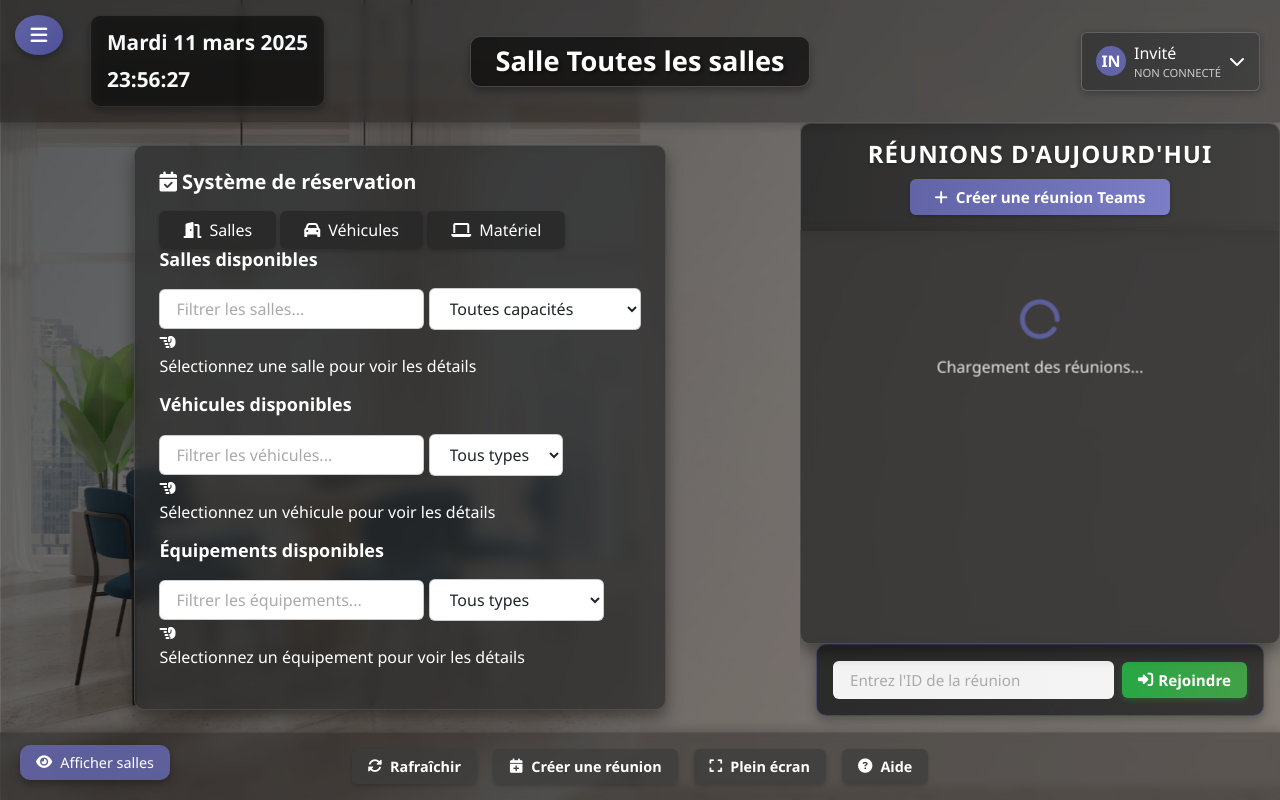
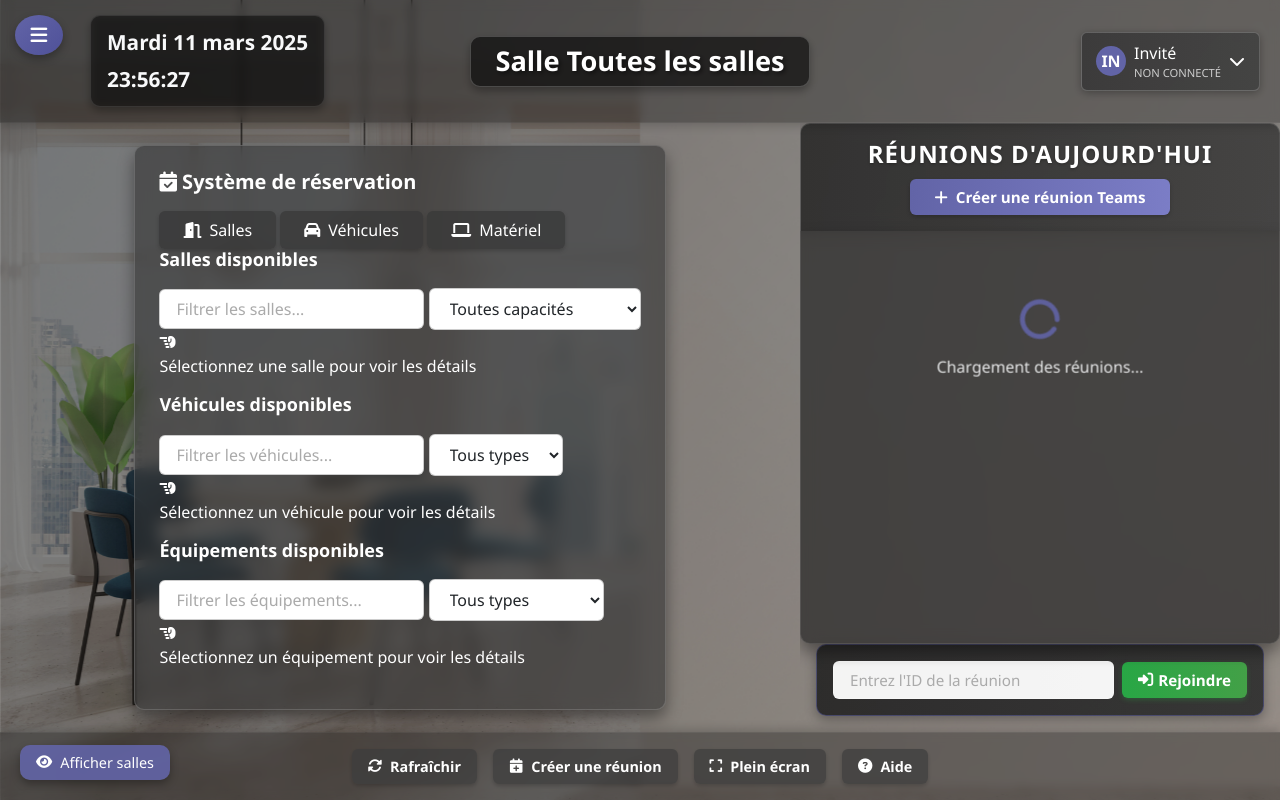
Before and after one commit to kaizen2025/teamsrooms_dev, a Flask app: page / in a window 1280 px wide. Run offline with Flask 3, Linux system fonts and the light colour scheme.

Commit message:
Update main.css

```diff
--- a/static/css/main.css
+++ b/static/css/main.css
@@ -19,17 +19,17 @@
   --light-color: #f8f9fa;
   --dark-color: #212529;
 
-  /* Couleurs d'interface */
-  --bg-darkest: rgba(20, 20, 20, 0.85);
-  --bg-dark: rgba(30, 30, 30, 0.85);
-  --bg-medium: rgba(40, 40, 40, 0.85);
-  --bg-light: rgba(255, 255, 255, 0.15);
-  --bg-overlay: rgba(0, 0, 0, 0.5);
+  /* Couleurs d'interface - Version plus claire */
+  --bg-darkest: rgba(35, 35, 35, 0.75);
+  --bg-dark: rgba(45, 45, 45, 0.75);
+  --bg-medium: rgba(55, 55, 55, 0.75);
+  --bg-light: rgba(255, 255, 255, 0.25);
+  --bg-overlay: rgba(0, 0, 0, 0.4);
 
   /* Couleurs de texte */
   --text-primary: #ffffff;
-  --text-secondary: #b8b8b8;
-  --text-muted: #8e8e8e;
+  --text-secondary: #e0e0e0;
+  --text-muted: #b0b0b0;
 
   /* Ombres */
   --shadow-xs: 0 1px 2px rgba(0, 0, 0, 0.15);
@@ -103,22 +103,22 @@ html, body {
   background-position: center center;
   background-repeat: no-repeat;
   animation: zoomBackground 30s infinite alternate ease-in-out;
-  filter: brightness(0.85);
+  filter: brightness(0.9); /* Plus lumineux */
 }
 
 @keyframes zoomBackground {
-  0%   { transform: scale(1); filter: brightness(0.85); }
-  50%  { transform: scale(1.05); filter: brightness(0.9); }
-  100% { transform: scale(1); filter: brightness(0.85); }
+  0%   { transform: scale(1); filter: brightness(0.9); }
+  50%  { transform: scale(1.05); filter: brightness(0.95); }
+  100% { transform: scale(1); filter: brightness(0.9); }
 }
 
-/* Overlay pour améliorer la lisibilité sur l'arrière-plan */
+/* Overlay pour améliorer la lisibilité sur l'arrière-plan - plus léger */
 #background-container::after {
   content: '';
   position: absolute;
   top: 0; left: 0;
   width: 100%; height: 100%;
-  background: linear-gradient(135deg, rgba(0,0,0,0.6) 0%, rgba(0,0,0,0.3) 100%);
+  background: linear-gradient(135deg, rgba(0,0,0,0.5) 0%, rgba(0,0,0,0.25) 100%);
   z-index: 0;
 }
 
@@ -275,22 +275,22 @@ input::placeholder, textarea::placeholder {
 .p-3 { padding: var(--spacing-md); }
 .p-4 { padding: var(--spacing-lg); }
 
-/* Conteneurs avec glassmorphism */
+/* Conteneurs avec glassmorphism - Plus lumineux */
 .glass-container {
-  background: rgba(40, 40, 40, 0.7);
+  background: rgba(50, 50, 50, 0.6);
   backdrop-filter: blur(8px);
   border-radius: var(--border-radius-md);
   padding: var(--spacing-lg);
-  border: 1px solid rgba(255, 255, 255, 0.1);
+  border: 1px solid rgba(255, 255, 255, 0.15);
   box-shadow: var(--shadow-lg);
 }
 
 .glass-container-light {
-  background: rgba(255, 255, 255, 0.1);
+  background: rgba(255, 255, 255, 0.15);
   backdrop-filter: blur(8px);
   border-radius: var(--border-radius-md);
   padding: var(--spacing-lg);
-  border: 1px solid rgba(255, 255, 255, 0.2);
+  border: 1px solid rgba(255, 255, 255, 0.3);
   box-shadow: var(--shadow-lg);
 }
 
```
Also changed, not shown: other parts of static/css/main.css (+91 -9 lines).
